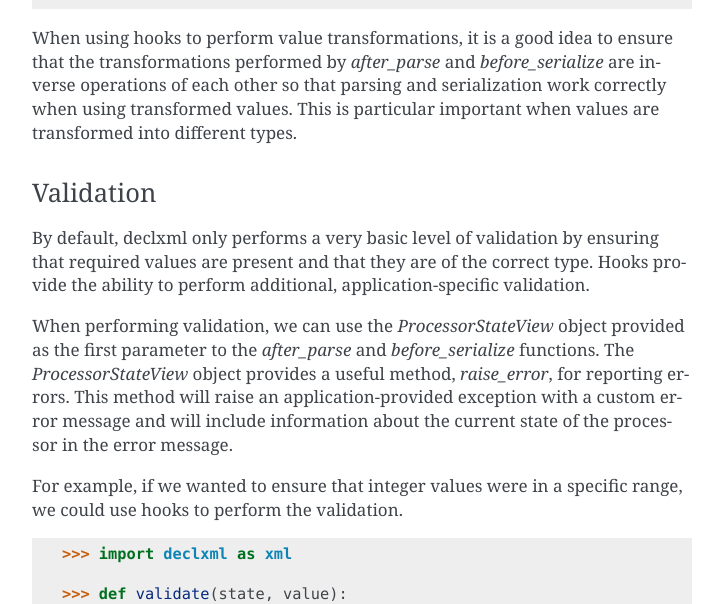
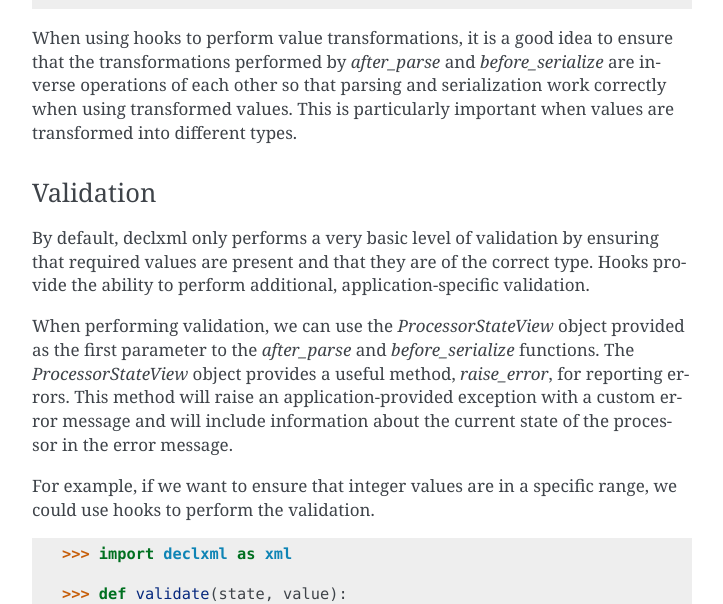
Before and after one commit to gatkin/declxml, a Sphinx documentation site: the page built from docs/advanced_guide.rst, in a window 1280 px wide and 900 px high, scrolled down 3981 px. Shown: the part 210-814 px from the top of the window, without its empty margins (388-1111 px from the left). Built offline with Sphinx 7.4.7, drawn with Linux system fonts in a browser that asks for light colours.

Commit message:
Fix typos

```diff
--- a/docs/advanced_guide.rst
+++ b/docs/advanced_guide.rst
@@ -203,7 +203,7 @@ to XML, we could use hooks to perform value transformations.
 When using hooks to perform value transformations, it is a good idea to ensure
 that the transformations performed by `after_parse` and `before_serialize` are
 inverse operations of each other so that parsing and serialization work
-correctly when using transformed values. This is particular important when
+correctly when using transformed values. This is particularly important when
 values are transformed into different types.
 
 Validation
@@ -219,8 +219,8 @@ reporting errors. This method will raise an application-provided exception
 with a custom error message and will include information about the current
 state of the processor in the error message.
 
-For example, if we wanted to ensure that integer values were in a specific
-range, we could use hooks to perform the validation.
+For example, if we want to ensure that integer values are in a specific range,
+we could use hooks to perform the validation.
 
 .. sourcecode:: py
 
```
Also changed, not shown: declxml.py (+8 -4 lines).
